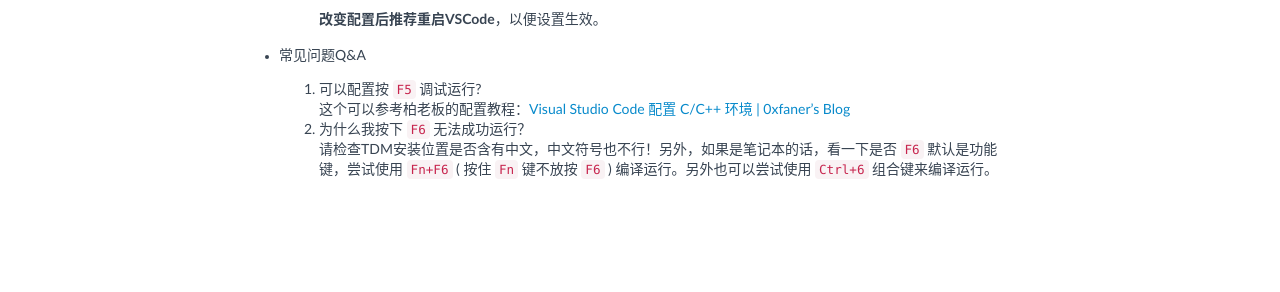
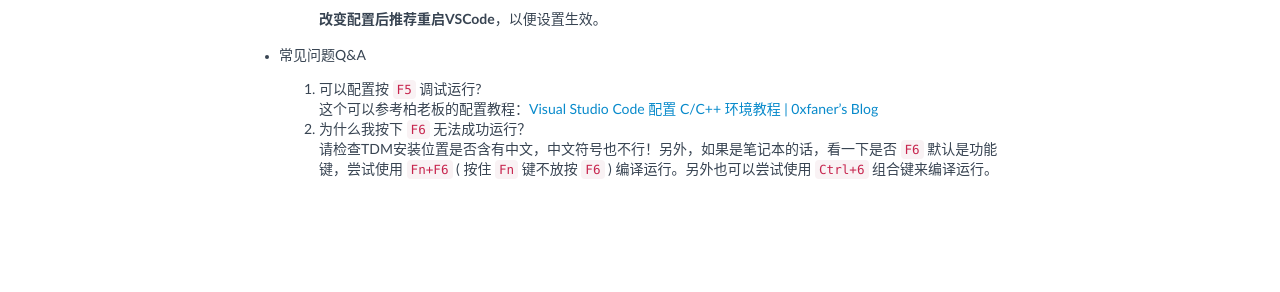
Before and after one commit to NJUPT-SAST/info, a Jekyll site: the page built from _posts/blog/2020-09-25-cpp-environment-setup.md, in a window 1280 px wide and 900 px high, scrolled down 6342 px. Shown: the part 266-558 px from the top of the window. Built offline with Jekyll 4.4.1, drawn with Linux system fonts in a browser that asks for light colours.

Commit message:
Update 2020-09-25-cpp-environment-setup.md

```diff
--- a/_posts/blog/2020-09-25-cpp-environment-setup.md
+++ b/_posts/blog/2020-09-25-cpp-environment-setup.md
@@ -143,6 +143,6 @@ permalink: /blog/2020/cpp-environment
 - 常见问题Q&A
 
   1. 可以配置按 `F5` 调试运行?
-     这个可以参考柏老板的配置教程：[Visual Studio Code 配置 C/C++ 环境 | 0xfaner's Blog](https://0xfaner.top/posts/vscode-config/#more)
+     这个可以参考柏老板的配置教程：[Visual Studio Code 配置 C/C++ 环境教程 | 0xfaner's Blog](https://blog.0xfaner.top/posts/vscode-cpp-config/)
   2. 为什么我按下 `F6` 无法成功运行？
      请检查TDM安装位置是否含有中文，中文符号也不行！另外，如果是笔记本的话，看一下是否 `F6` 默认是功能键，尝试使用 `Fn+F6` ( 按住 `Fn` 键不放按 `F6` ) 编译运行。另外也可以尝试使用 `Ctrl+6` 组合键来编译运行。
```
